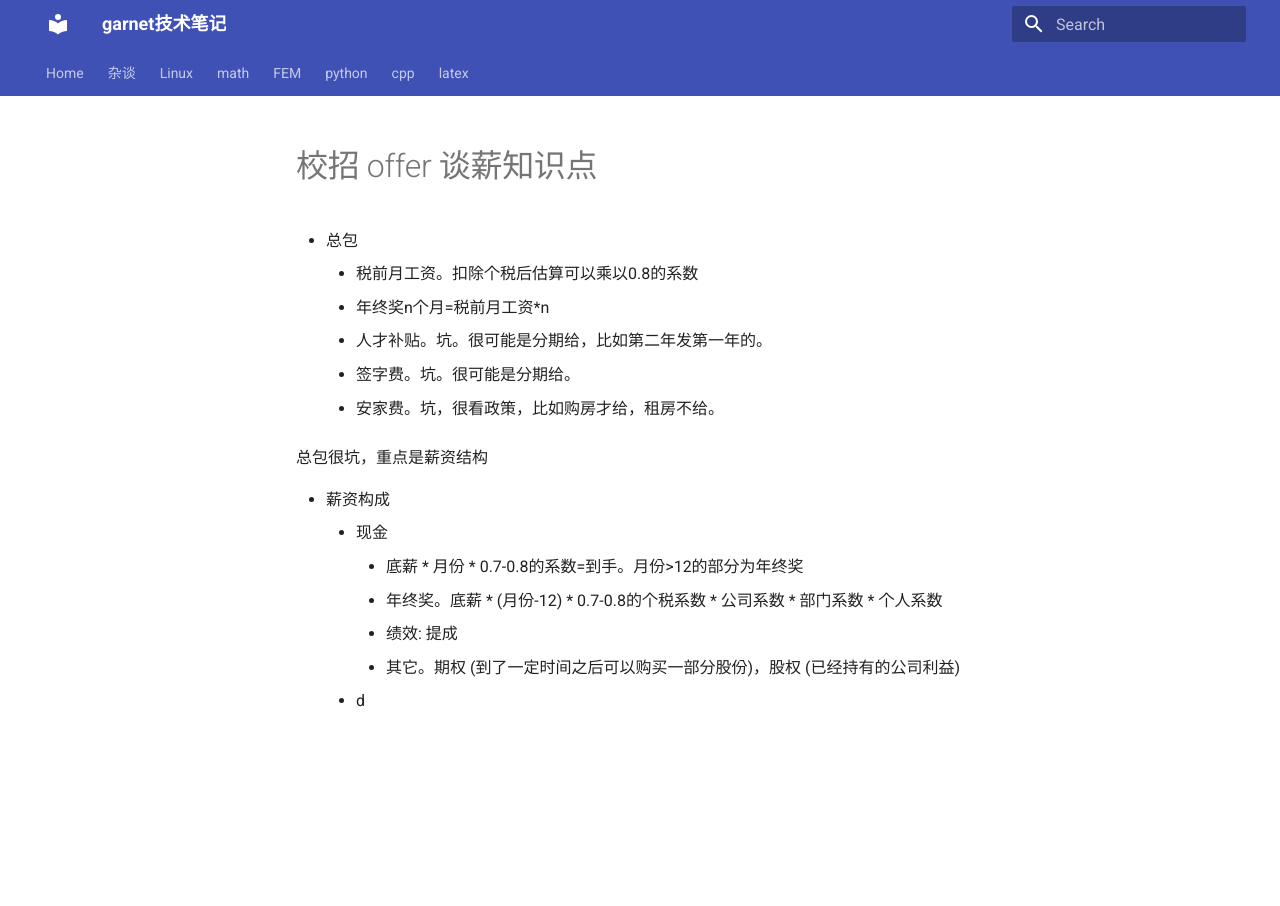
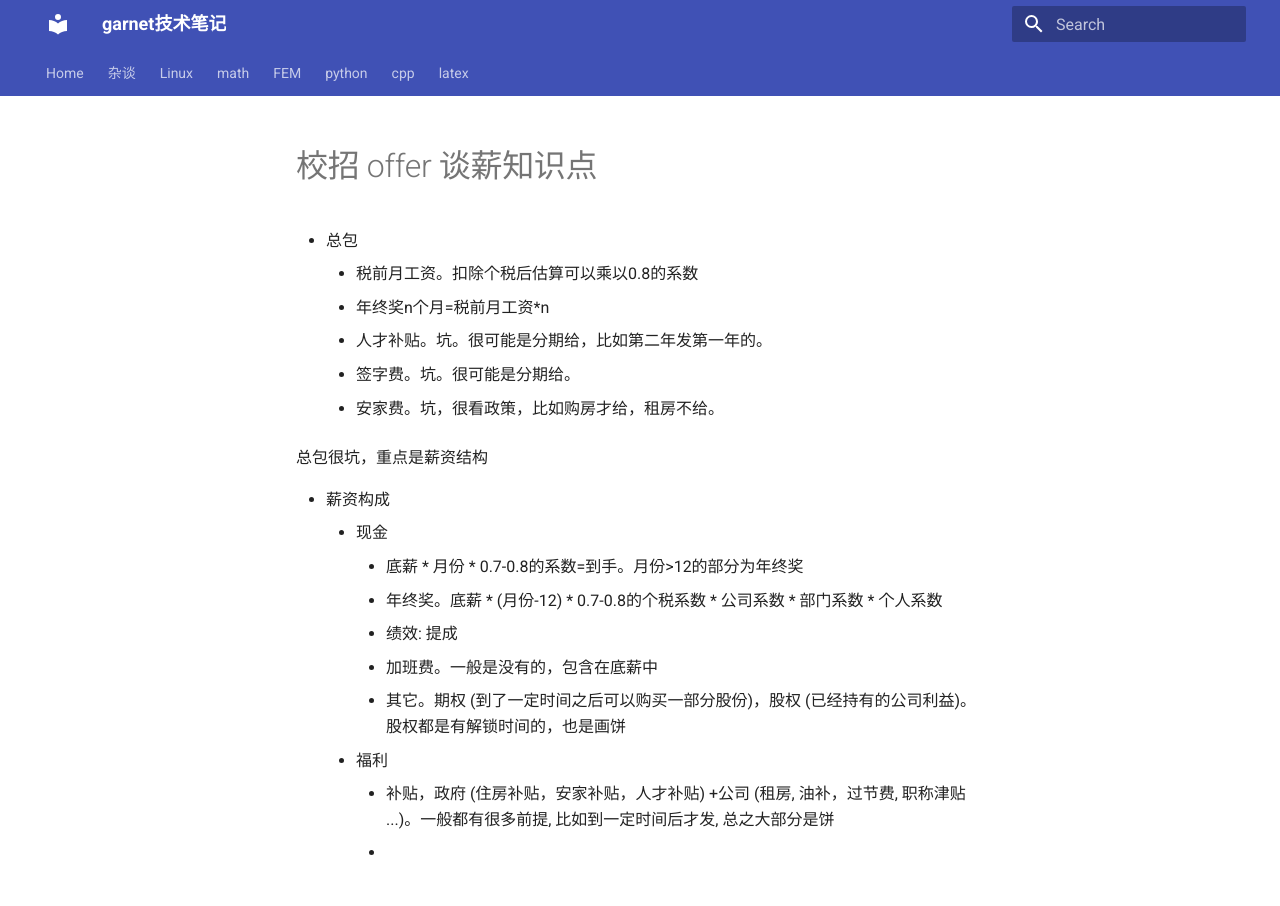
Before and after one commit to ymma98/technotes, an MkDocs documentation site: the page built from docs/杂谈/校招offer谈薪知识点.md, in a window 1280 px wide. Built offline with MkDocs 1.6.1 and Material for MkDocs 9.7.7, drawn with Linux system fonts in a browser that asks for light colours.

Commit message:
docs/杂谈/校招offer谈薪知识点.md updated from https://stackedit.cn/

```diff
--- a/docs/杂谈/校招offer谈薪知识点.md
+++ b/docs/杂谈/校招offer谈薪知识点.md
@@ -14,8 +14,11 @@
 		* 底薪 * 月份 * 0.7-0.8的系数=到手。月份>12的部分为年终奖
 		* 年终奖。底薪 * (月份-12) * 0.7-0.8的个税系数 * 公司系数 * 部门系数 * 个人系数
 		* 绩效: 提成
-		* 其它。期权 (到了一定时间之后可以购买一部分股份)，股权 (已经持有的公司利益)
-	* d
+		* 加班费。一般是没有的，包含在底薪中
+		* 其它。期权 (到了一定时间之后可以购买一部分股份)，股权 (已经持有的公司利益)。股权都是有解锁时间的，也是画饼
+	* 福利
+		* 补贴，政府 (住房补贴，安家补贴，人才补贴) +公司 (租房, 油补，过节费, 职称津贴 ...)。一般都有很多前提, 比如到一定时间后才发, 总之大部分是饼
+		*
 <!--stackedit_data:
-eyJoaXN0b3J5IjpbMTY0ODIxOTA5MF19
+eyJoaXN0b3J5IjpbLTgxMzU1OTg5NV19
 -->
```
